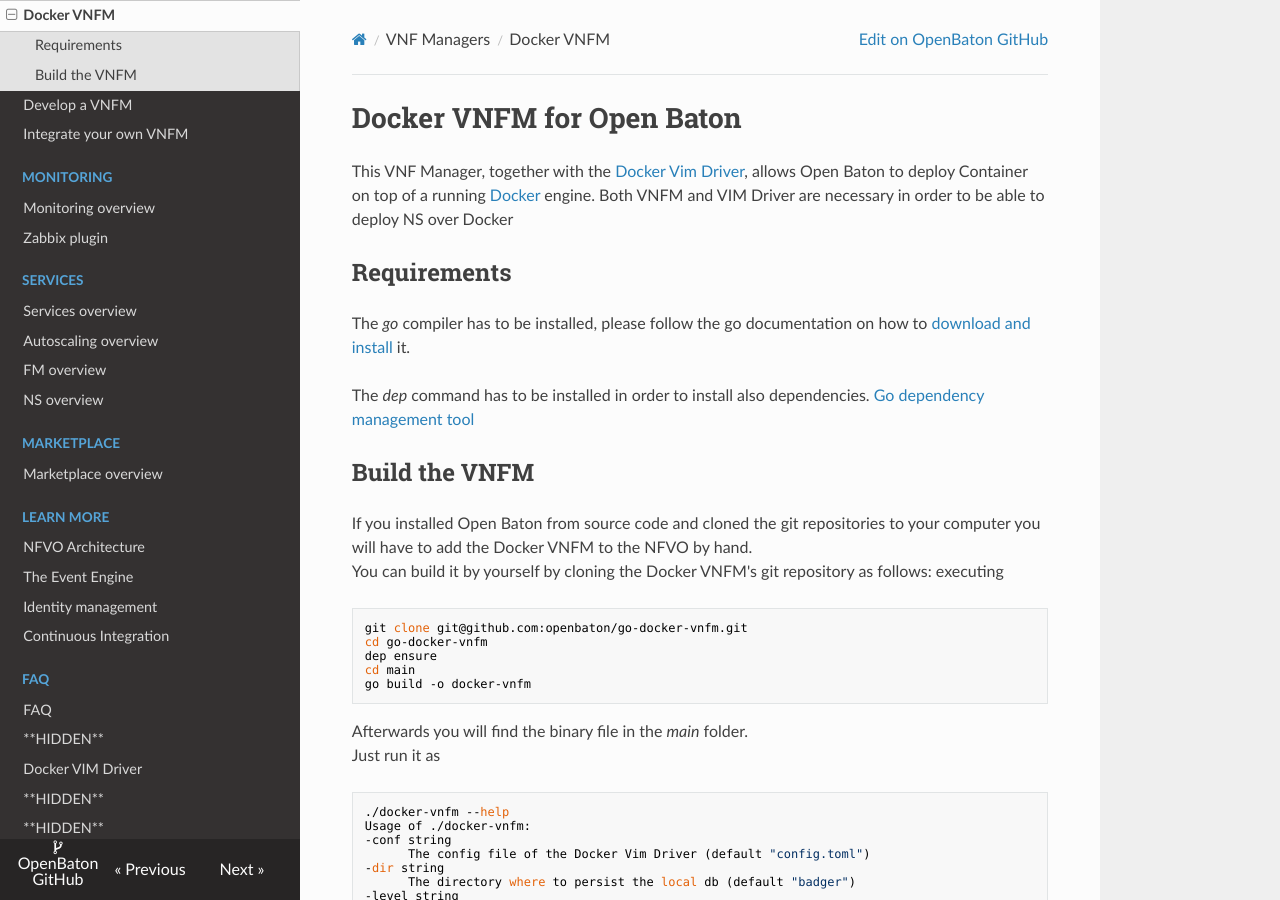
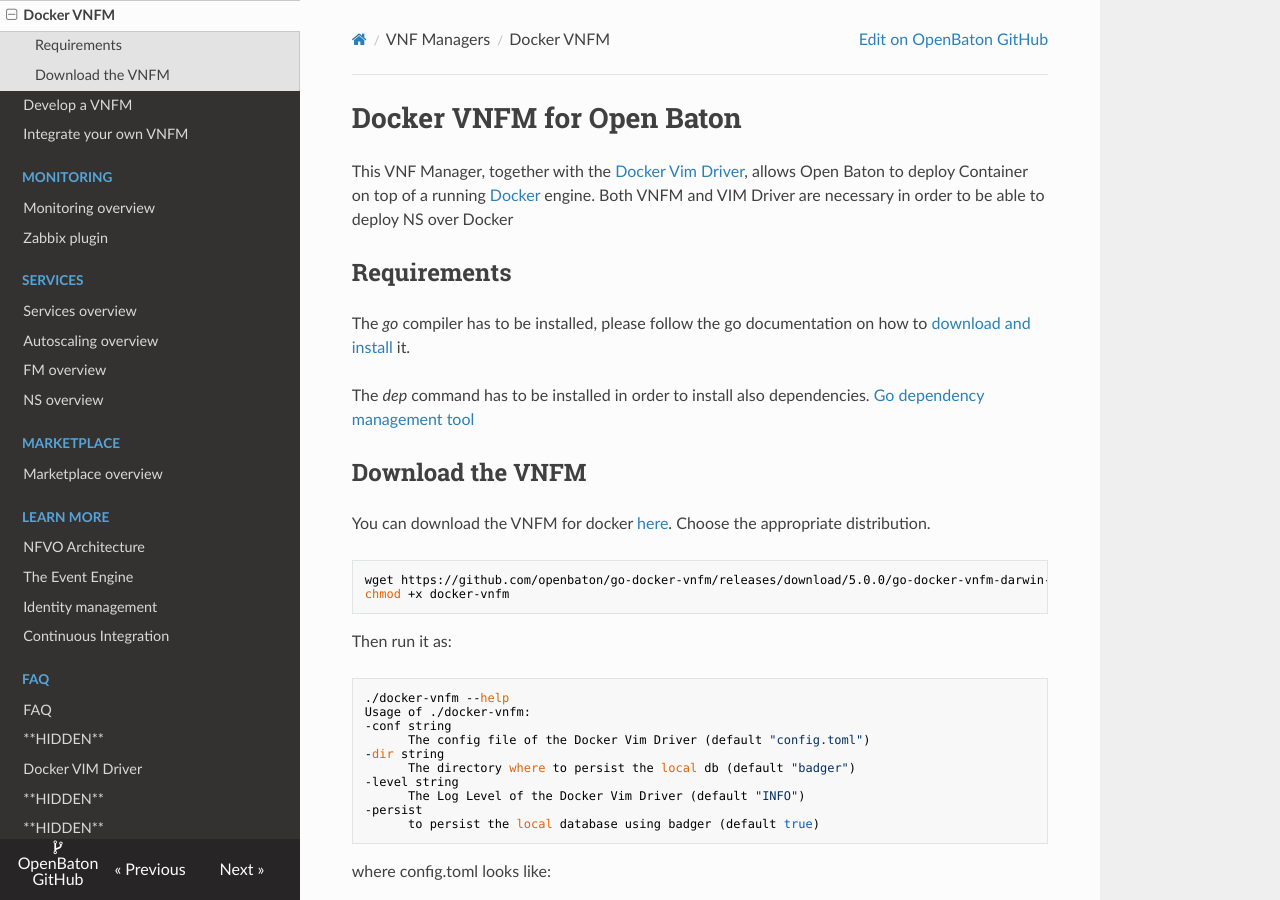
Before and after one commit to openbaton/docs, an MkDocs documentation site: the page built from docs/vnfm-docker.md, in a window 1280 px wide and 900 px high. Built offline with MkDocs 1.6.1, drawn with Linux system fonts in a browser that asks for light colours; nearby versions of some CDN libraries; old or Windows-style settings are respelled for this version of MkDocs.

Commit message:
update install docker vnfm and driver

````diff
--- a/docs/vnfm-docker.md
+++ b/docs/vnfm-docker.md
@@ -10,22 +10,16 @@
 The _dep_ command has to be installed in order to install also dependencies. [Go dependency management tool](https://github.com/golang/dep)
 
 
-## Build the VNFM
+## Download the VNFM
 
-If you installed Open Baton from source code and cloned the git repositories to your computer you will have to add the Docker VNFM to the NFVO by hand.
-You can build it by yourself by cloning the Docker VNFM's git repository as follows:
-executing
+You can download the VNFM for docker [here](https://github.com/openbaton/go-docker-vnfm/releases/tag/5.0.0). Choose the appropriate distribution.
 
 ```bash
-git clone git@github.com:openbaton/go-docker-vnfm.git
-cd go-docker-vnfm
-dep ensure
-cd main
-go build -o docker-vnfm
+wget https://github.com/openbaton/go-docker-vnfm/releases/download/5.0.0/go-docker-vnfm-darwin-amd64 -O docker-vnfm
+chmod +x docker-vnfm
 ```
 
-Afterwards you will find the binary file in the _main_ folder.
-Just run it as
+Then run it as:
 
 ```bash
 ./docker-vnfm --help
````
Also changed, not shown: docs/docker-driver.md (+5 -10 lines).
